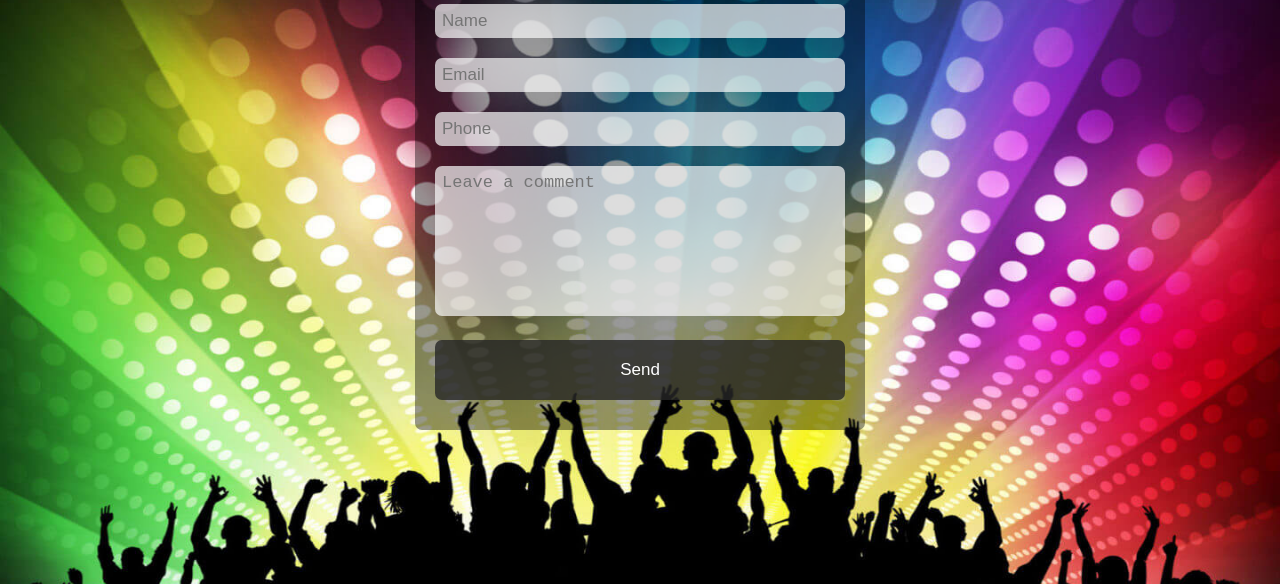
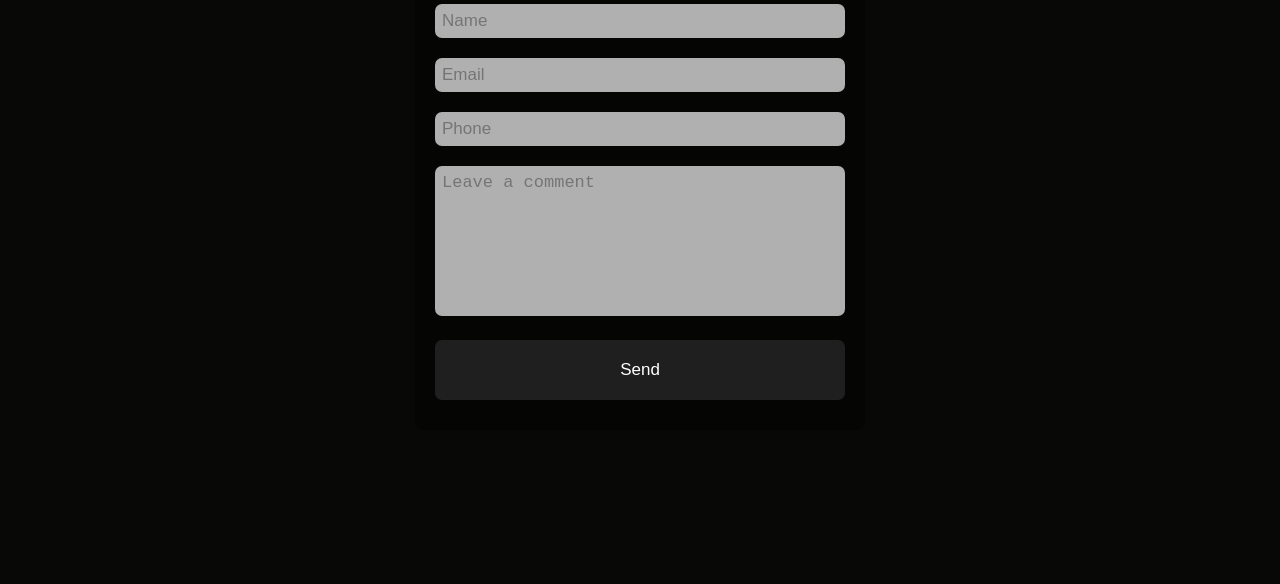
Before and after one commit to LuisRZ/rabbit_hole_records-, a plain HTML site: page rhr_form.html in a window 1280 px wide. Shown: the part 80-664 px from the top of the page. Drawn offline with Linux system fonts and the light colour scheme; files whose address does not match are found by name.

Commit message:
form background

```diff
--- a/css/rhr_form.css
+++ b/css/rhr_form.css
@@ -10,7 +10,8 @@
     font-display: block;
 }
 body{
-    background-image: url(../img/party.jpg);
+    /* background-image: url(../img/party.jpg); */
+    background-color: #080806;
     background-size: 100vw 100vh;
     background-attachment: fixed;
     margin: 0;
@@ -19,7 +20,7 @@ body{
 form{
     width: 450px;
     margin: auto;
-    background: rgba(0,0,0,0.4);
+    background: rgba(0, 0, 0, 0.4);
     padding: 10px 20px;
     box-sizing: border-box;
     margin-top: 20px;
```
